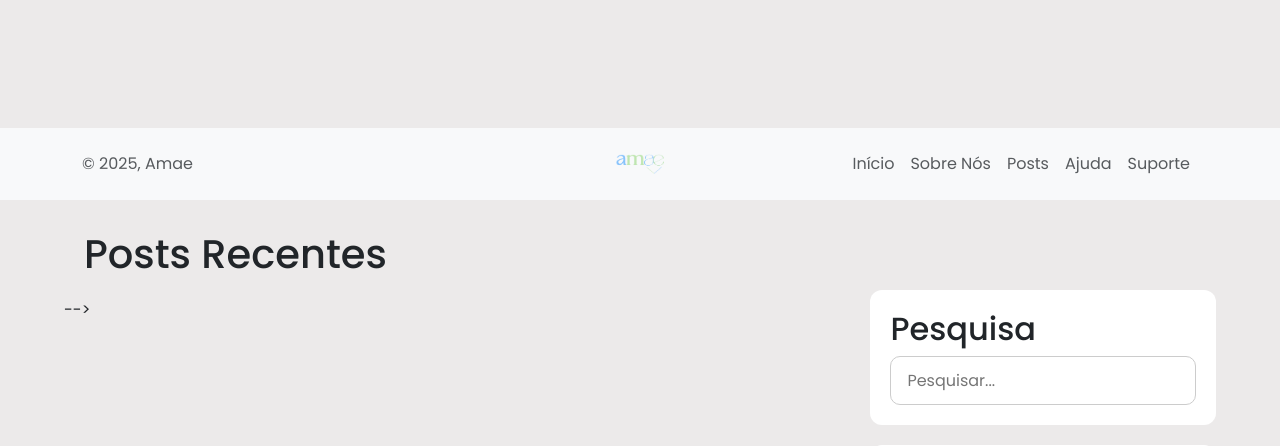
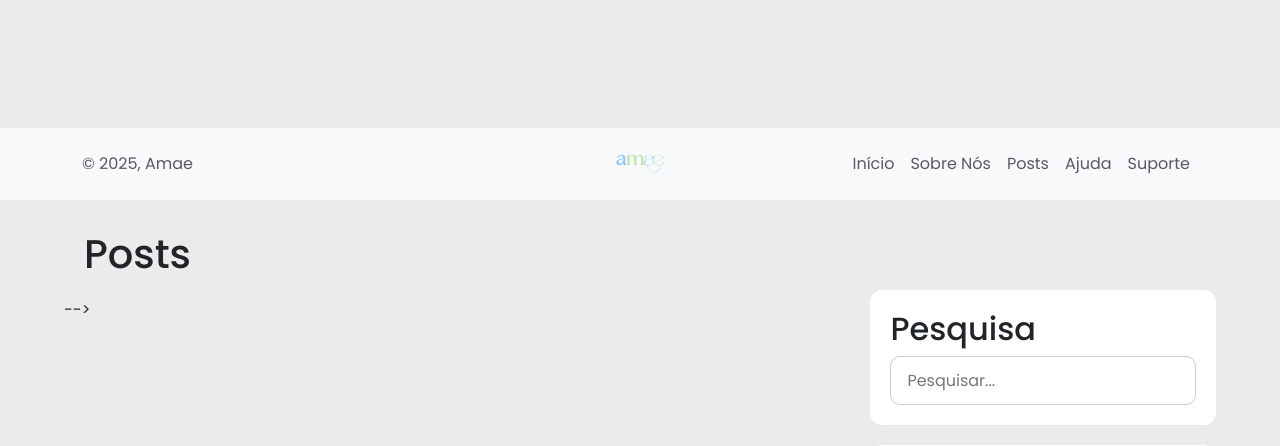
Before and after one commit to lariiscriis/ProjetoGestaoAgil, a Django app: template app/templates/blog.html in a window 1280 px wide. Shown: the part 600-1046 px from the top of the page. Run offline with Django 4.2, Linux system fonts and the light colour scheme; the template is opened without the code that fills it, so the values that code supplies are empty; parts of the project's set-up code (start-up, migrations or seed data) failed here and were passed over; some libraries are stand-ins or nearby versions.

```diff
--- a/app/templates/blog.html
+++ b/app/templates/blog.html
@@ -90,7 +90,7 @@
 
         <div class="content clearfix">
             <div class="main-content">
-                <h1 class="recent-post-title">Posts Recentes</h1>
+                <h1 class="recent-post-title">Posts</h1>
                 {% for post in posts %}
                     <div class="post">
                         <!-- imagem -->
--- a/app/views.py
+++ b/app/views.py
@@ -123,11 +123,13 @@ def blog(request):
             curtidas_por_post[curtida.post._id] += 1
 
     # Ordenar os posts mais curtidos pro carrossel
+    Allposts = Post.objects.select_related('autor').all()
     posts_com_curtidas = sorted(
-        posts,
+        Allposts,
         key=lambda post: curtidas_por_post.get(post._id, 0),
         reverse=True
     )
+
     top_mais_curtidos = posts_com_curtidas[:6]
 
     # Autores mais frequentes
```
